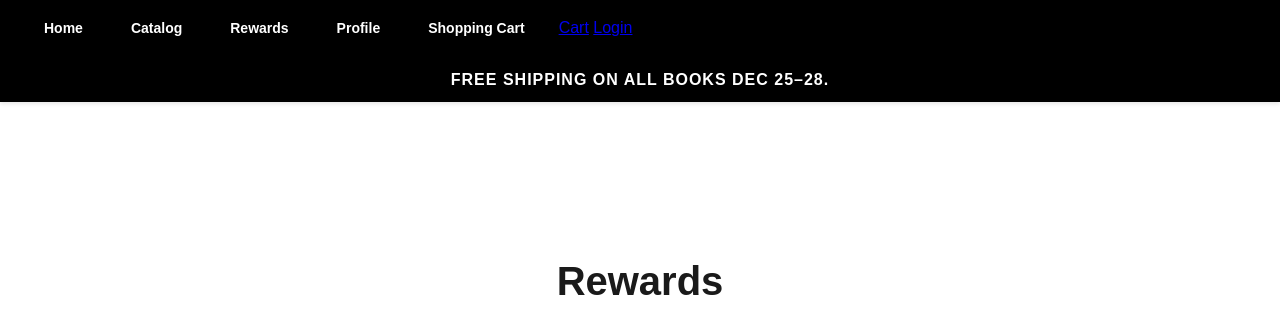
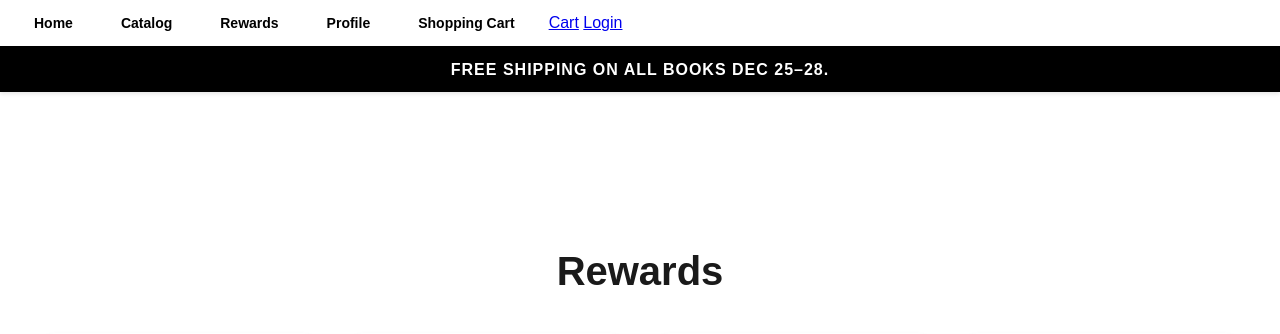
Before and after one commit to Yunlong2601/YearlyVirtualMinimalsystem, a Flask app: page /users in a window 1280 px wide. Shown: the top 334 px of the page. Run offline with Flask 3, Linux system fonts and the light colour scheme.

Commit message:
Restored to '331f4f0a3dcf979d66634f91caf7ef044e66dc09'
Replit-Restored-To:331f4f0a3dcf979d66634f91caf7ef044e66dc09

```diff
--- a/templates/rewards.html
+++ b/templates/rewards.html
@@ -20,22 +20,6 @@
 </div>
 
 <style>
-    /* Navbar Styles */
-    .navbar {
-        background-color: #000;
-        padding: 15px 30px;
-        box-shadow: 0 2px 4px rgba(0,0,0,0.1);
-    }
-
-    .navbar ul li a {
-        color: #fff !important;
-    }
-
-    .navbar ul li a:hover {
-        background-color: rgba(255, 255, 255, 0.1) !important;
-        color: #fff !important;
-    }
-
     .centered-page {
         max-width: 1200px;
         margin: 0 auto;
```
